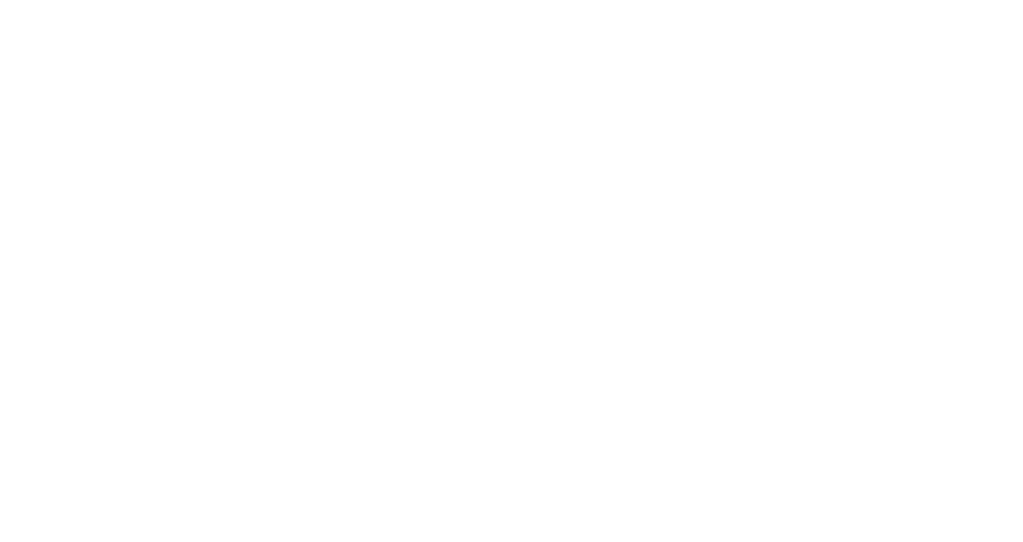
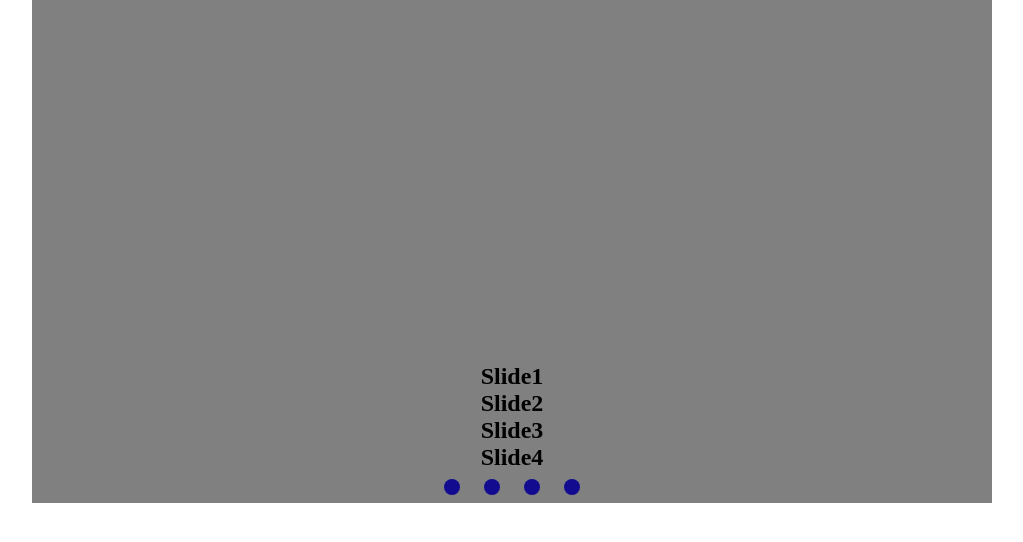
Before and after one commit to FroZe36/cssMemeSlider, a plain HTML site: page cssMemeSlider/index.html in a window 1280 px wide. Shown: the whole page, without its empty margins (128-1151 px from the left). Drawn offline with Linux system fonts and the light colour scheme.

Commit message:
feat: add basic layout and img(Sun, Sep 17, 2023 07:17:20 PM)

```diff
--- a/cssMemeSlider/index.html
+++ b/cssMemeSlider/index.html
@@ -4,11 +4,43 @@
 <head>
   <meta charset="UTF-8">
   <meta name="viewport" content="width=device-width, initial-scale=1.0">
+  <link rel="stylesheet" href="./style.css">
   <title>cssMemeSlider</title>
 </head>
 
 <body>
-
+  <div class="container">
+      <input type="radio" name="slider" id="slide1" checked>
+      <input type="radio" name="slider" id="slide2">
+      <input type="radio" name="slider" id="slide3">
+      <input type="radio" name="slider" id="slide4">
+      <div class="slides">
+        <img src="./img/photo1.jpg" alt="imgMem" class="slide slide1">
+        <img src="./img/photo2.jpg" alt="imgMem" class="slide slide2">
+        <img src="./img/photo3.jpg" alt="imgMem" class="slide slide3">
+        <img src="./img/photo4.jpg" alt="imgMem" class="slide slide4">
+      </div>
+    <div class="slides-description">
+      <h2 class="slide-descr">Slide1</h2>
+      <h2 class="slide-descr">Slide2</h2>
+      <h2 class="slide-descr">Slide3</h2>
+      <h2 class="slide-descr">Slide4</h2>
+    </div>
+    <div class="navigation">
+      <label class="navigation-label" for="slide1">
+        <span class="navigation-button"></span>
+      </label>
+      <label class="navigation-label" for="slide2">
+        <span class="navigation-button"></span>
+      </label>
+      <label class="navigation-label" for="slide3">
+        <span class="navigation-button"></span>
+      </label>
+      <label class="navigation-label" for="slide4">
+        <span class="navigation-button"></span>
+      </label>
+    </div>
+  </div>
 </body>
 
 </html>
--- a/cssMemeSlider/style.css
+++ b/cssMemeSlider/style.css
@@ -0,0 +1,53 @@
+* {
+  box-sizing: border-box;
+  margin: 0;
+  padding: 0;
+}
+.container {
+  max-width: 75vw;
+  margin: 0 auto;
+  display: flex;
+  flex-direction: column;
+  align-items: center;
+  background-color: grey;
+  padding-top: 5%;
+}
+input[type='radio'] {
+  display: none;
+}
+.slides {
+  display: grid;
+  max-width: 35vw;
+  transition: transform 0.5s ease-in-out;
+}
+.slide {
+  grid-area: 1/1/1/1;
+  width: 100%;
+  border-radius: 0.5rem;
+  opacity: 0;
+}
+.slides-description {
+}
+.slide-descr {
+}
+.navigation {
+  display: flex;
+  gap: 0.5rem;
+}
+.navigation-label {
+  display: flex;
+  padding: 0.5rem;
+  justify-content: center;
+  align-items: center;
+  cursor: pointer;
+}
+.navigation-button {
+  width: 1rem;
+  height: 1rem;
+  background-color: #120a8f;
+  border-radius: 50%;
+}
+.navigation-label:hover .navigation-button {
+  background-color: #00bfff;
+  transition: background 0.3s;
+}
```
Also changed, not shown: cssMemeSlider/img/photo1.jpg (added), cssMemeSlider/img/photo2.jpg (added), cssMemeSlider/img/photo3.jpg (added), cssMemeSlider/img/photo4.jpg (added).
